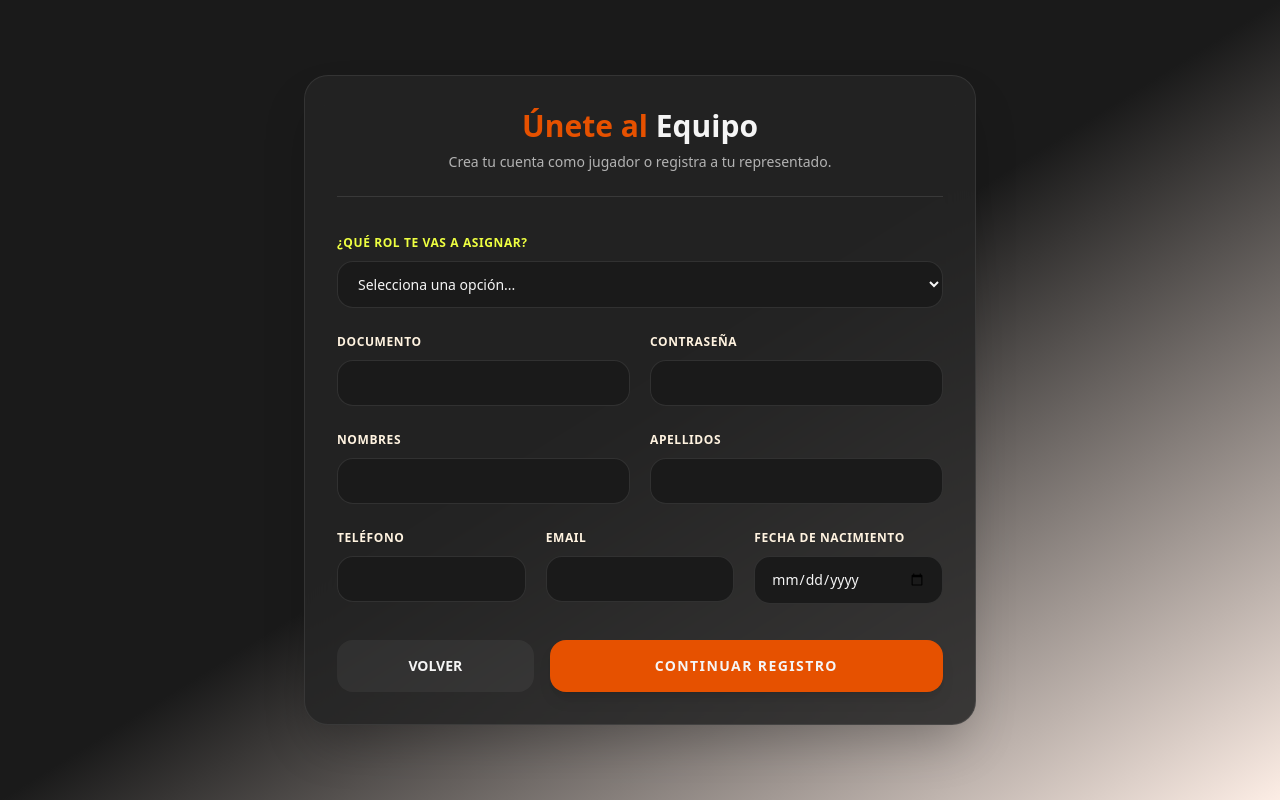
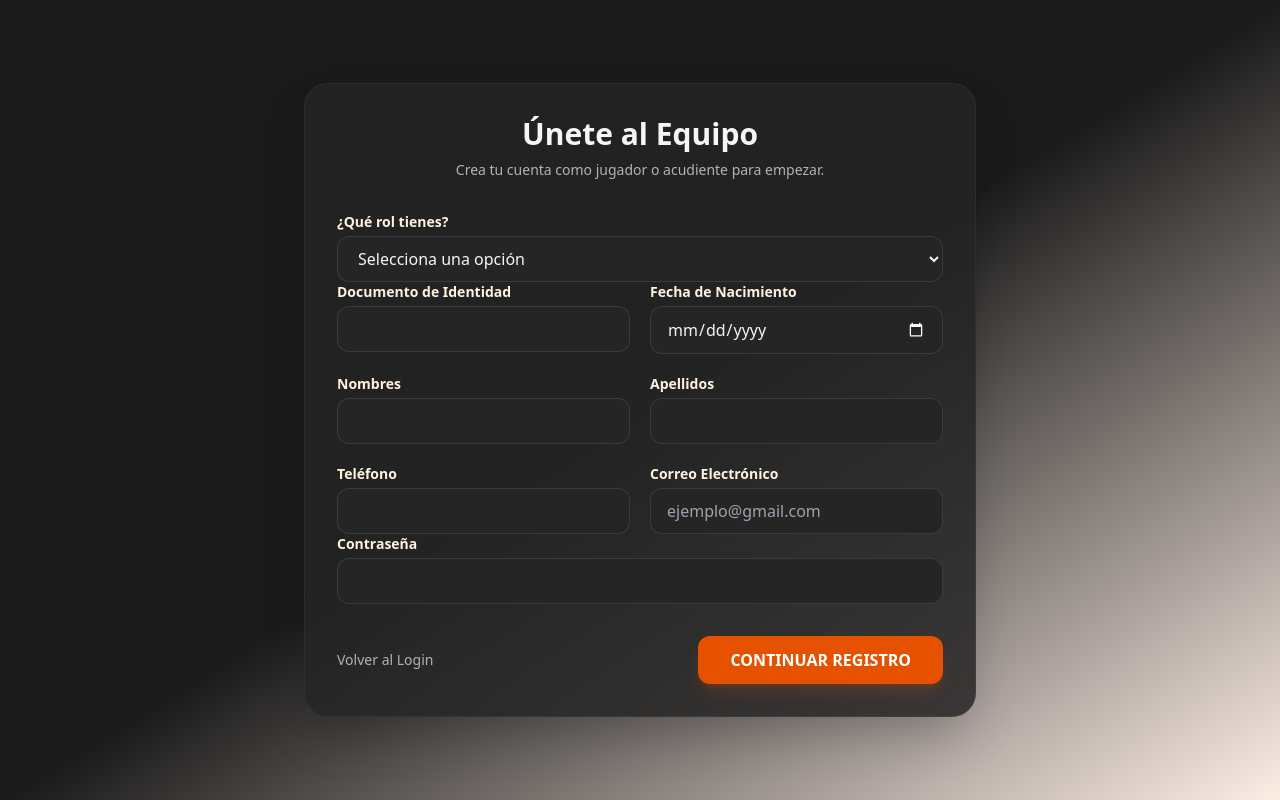
Before and after one commit to Ragnarok-2002/Futbol_Piton, a Flask app: page /registro in a window 1280 px wide. Run offline with Flask 3, Linux system fonts and the light colour scheme; some libraries are stand-ins or nearby versions.

Commit message:
Panel de registro
Se ajusta el codigo para permitir datos correctos

```diff
--- a/templates/registro.html
+++ b/templates/registro.html
@@ -28,204 +28,203 @@
             backdrop-filter: blur(16px);
             border: 1px solid rgba(255, 255, 255, 0.08);
         }
-        .hidden { display: none; }
     </style>
 </head>
 <body class="bg-gradient-to-br from-negro-carbon via-negro-carbon to-naranja-fuego/10 min-h-screen text-blanco-humo font-sans flex items-center justify-center p-4">
 
-    <div id="toastAlerta" class="fixed top-5 right-5 z-50 transform transition-all duration-500 translate-x-full opacity-0">
-        <div class="glass-effect bg-red-900/40 border-l-4 border-red-500 p-5 rounded-2xl shadow-2xl flex items-center gap-4">
-            <div class="text-3xl">⚠️</div>
-            <div>
-                <h4 class="font-bold text-blanco-humo text-sm tracking-wide">Acción Requerida</h4>
-                <p id="textoToast" class="text-xs text-naranja-suave mt-1">Aquí va el error</p>
-            </div>
-            <button onclick="cerrarToast()" class="ml-4 text-gris-claro hover:text-white font-bold text-lg">&times;</button>
-        </div>
-    </div>
-
-    <div class="glass-effect rounded-3xl p-8 max-w-2xl w-full shadow-2xl relative">
-
-        <div class="text-center mb-8 border-b border-white/10 pb-6">
-            <h1 class="text-3xl font-black"><span class="text-naranja-fuego">Únete al</span> Equipo</h1>
-            <p class="text-gris-claro text-sm mt-2">Crea tu cuenta como jugador o registra a tu representado.</p>
+    <!-- Contenedor Principal del Formulario -->
+    <div class="glass-effect p-8 rounded-3xl border border-white/5 w-full max-w-2xl shadow-2xl relative">
+        <div class="text-center mb-8">
+            <h1 class="text-3xl font-black mb-2">Únete al Equipo</h1>
+            <p class="text-gris-claro text-sm">Crea tu cuenta como jugador o acudiente para empezar.</p>
         </div>
 
-        <form id="formularioRegistro" action="/registro" method="POST" class="space-y-5">
+        <!-- Alertas de Error desde app.py -->
+        {% if error %}
+        <div class="bg-red-500/10 border border-red-500/50 text-red-400 px-4 py-3 rounded-xl mb-6 text-center text-sm font-semibold">
+            {{ error }}
+        </div>
+        {% endif %}
 
-            <div class="space-y-2">
-                <label class="text-amarillo-volt text-xs font-bold tracking-wider uppercase">¿Qué rol te vas a asignar?</label>
-                <select id="rol" name="rol" required class="w-full bg-negro-carbon text-blanco-humo px-4 py-3 rounded-2xl border border-white/10 text-sm focus:border-amarillo-volt focus:ring-1 focus:ring-amarillo-volt outline-none">
-                    <option value="" disabled selected>Selecciona una opción...</option>
+        <form id="registroForm" action="/registro" method="POST" class="space-y-5" onsubmit="validarFormulario(event)"></form>
+            <!-- Select Rol -->
+            <div>
+                <label class="block text-sm font-bold text-naranja-suave mb-1">¿Qué rol tienes?</label>
+                <select name="rol" id="rol" required class="w-full bg-gris-carbon border border-white/10 rounded-xl px-4 py-2.5 text-blanco-humo focus:outline-none focus:border-amarillo-volt transition-colors">
+                    <option value="" disabled selected>Selecciona una opción</option>
                     <option value="4">Soy Jugador (Independiente)</option>
                     <option value="5">Soy Acudiente (Padre/Madre/Tutor)</option>
                 </select>
             </div>
 
+            <!-- Grid para campos de dos columnas -->
             <div class="grid grid-cols-1 md:grid-cols-2 gap-5">
-                <div class="space-y-2">
-                    <label class="text-naranja-suave text-xs font-bold tracking-wider uppercase">Documento</label>
-                    <input inputmode="numeric" pattern="[0-9]+" title="Solo números" type="text" id="documento" name="documento" required class="solo-numeros w-full bg-negro-carbon text-blanco-humo px-4 py-3 rounded-2xl border border-white/10 text-sm outline-none">
+                <div>
+                    <label class="block text-sm font-bold text-naranja-suave mb-1">Documento de Identidad</label>
+                    <input type="text" name="documento" id="documento" required class="w-full bg-gris-carbon border border-white/10 rounded-xl px-4 py-2.5 text-blanco-humo focus:outline-none focus:border-amarillo-volt transition-colors">
                 </div>
-                <div class="space-y-2">
-                    <label class="text-naranja-suave text-xs font-bold tracking-wider uppercase">Contraseña</label>
-                    <input type="password" id="password" name="password" required class="w-full bg-negro-carbon text-blanco-humo px-4 py-3 rounded-2xl border border-white/10 text-sm outline-none">
+                <div>
+                    <label class="block text-sm font-bold text-naranja-suave mb-1">Fecha de Nacimiento</label>
+                    <!-- color-scheme: dark asegura que el calendario nativo del navegador se vea oscuro -->
+                    <input type="date" name="fecha_nacimiento" id="fecha_nacimiento" required class="w-full bg-gris-carbon border border-white/10 rounded-xl px-4 py-2.5 text-blanco-humo focus:outline-none focus:border-amarillo-volt transition-colors" style="color-scheme: dark;">
+                </div>
+                <div>
+                    <label class="block text-sm font-bold text-naranja-suave mb-1">Nombres</label>
+                    <input type="text" name="nombres" id="nombres" required class="w-full bg-gris-carbon border border-white/10 rounded-xl px-4 py-2.5 text-blanco-humo focus:outline-none focus:border-amarillo-volt transition-colors">
+                </div>
+                <div>
+                    <label class="block text-sm font-bold text-naranja-suave mb-1">Apellidos</label>
+                    <input type="text" name="apellidos" id="apellidos" required class="w-full bg-gris-carbon border border-white/10 rounded-xl px-4 py-2.5 text-blanco-humo focus:outline-none focus:border-amarillo-volt transition-colors">
+                </div>
+                <div>
+                    <label class="block text-sm font-bold text-naranja-suave mb-1">Teléfono</label>
+                    <input type="text" name="telefono" id="telefono" required class="w-full bg-gris-carbon border border-white/10 rounded-xl px-4 py-2.5 text-blanco-humo focus:outline-none focus:border-amarillo-volt transition-colors">
+                </div>
+                <div>
+                    <label class="block text-sm font-bold text-naranja-suave mb-1">Correo Electrónico</label>
+                    <input type="email" name="email" id="email" required class="w-full bg-gris-carbon border border-white/10 rounded-xl px-4 py-2.5 text-blanco-humo focus:outline-none focus:border-amarillo-volt transition-colors" placeholder="ejemplo@gmail.com">
                 </div>
             </div>
 
-            <div class="grid grid-cols-1 md:grid-cols-2 gap-5">
-                <div class="space-y-2">
-                    <label class="text-naranja-suave text-xs font-bold tracking-wider uppercase">Nombres</label>
-                    <input pattern="[a-zA-ZáéíóúÁÉÍÓÚñÑüÜ\s-]+" title="Solo letras" type="text" id="nombres" name="nombres" required class="solo-letras w-full bg-negro-carbon text-blanco-humo px-4 py-3 rounded-2xl border border-white/10 text-sm outline-none">
-                </div>
-                <div class="space-y-2">
-                    <label class="text-naranja-suave text-xs font-bold tracking-wider uppercase">Apellidos</label>
-                    <input pattern="[a-zA-ZáéíóúÁÉÍÓÚñÑüÜ\s-]+" title="Solo letras" type="text" id="apellidos" name="apellidos" required class="solo-letras w-full bg-negro-carbon text-blanco-humo px-4 py-3 rounded-2xl border border-white/10 text-sm outline-none">
-                </div>
+            <!-- Contraseña -->
+            <div>
+                <label class="block text-sm font-bold text-naranja-suave mb-1">Contraseña</label>
+                <input type="password" name="password" id="password" required class="w-full bg-gris-carbon border border-white/10 rounded-xl px-4 py-2.5 text-blanco-humo focus:outline-none focus:border-amarillo-volt transition-colors">
             </div>
 
-            <div class="grid grid-cols-1 md:grid-cols-3 gap-5">
-                <div class="space-y-2">
-                    <label class="text-naranja-suave text-xs font-bold tracking-wider uppercase">Teléfono</label>
-                    <input inputmode="numeric" pattern="[0-9]+" title="Solo números" type="text" id="telefono" name="telefono" class="solo-numeros w-full bg-negro-carbon text-blanco-humo px-4 py-3 rounded-2xl border border-white/10 text-sm outline-none">
-                </div>
-                <div class="space-y-2">
-                    <label class="text-naranja-suave text-xs font-bold tracking-wider uppercase">Email</label>
-                    <input type="email" id="email" name="email" class="w-full bg-negro-carbon text-blanco-humo px-4 py-3 rounded-2xl border border-white/10 text-sm outline-none">
-                </div>
-                <div class="space-y-2">
-                    <label class="text-naranja-suave text-xs font-bold tracking-wider uppercase">Fecha de Nacimiento</label>
-                    <input type="date" id="fecha_nacimiento" name="fecha_nacimiento" max="" onclick="this.max=new Date().toISOString().split('T')[0]" class="w-full bg-negro-carbon text-blanco-humo px-4 py-3 rounded-2xl border border-white/10 text-sm outline-none focus:border-amarillo-volt">
-                </div>
-            </div>
-
-            <div class="pt-4 flex gap-4">
-                <a href="/" class="w-1/3 bg-white/5 hover:bg-white/10 text-center text-blanco-humo font-bold py-4 rounded-2xl transition-all duration-300 text-sm flex items-center justify-center">
-                    VOLVER
-                </a>
-                <button type="button" onclick="abrirModal()" class="w-2/3 bg-naranja-fuego hover:bg-orange-700 text-blanco-humo font-bold py-4 rounded-2xl shadow-lg transition-all duration-300 hover:-translate-y-1 tracking-widest text-sm focus:ring-2 focus:ring-amarillo-volt">
+            <div class="flex justify-between items-center mt-8 gap-4">
+                <a href="/" class="text-sm text-gris-claro hover:text-white transition-colors">Volver al Login</a>
+                <!-- Cambiamos type="submit" por button para que primero abra el modal -->
+                <button type="submit" class="bg-naranja-fuego hover:bg-orange-600 text-white font-bold py-3 px-8 rounded-xl transition-all shadow-lg shadow-naranja-fuego/20">
                     CONTINUAR REGISTRO
                 </button>
             </div>
         </form>
     </div>
 
-    <div id="modalConfirmacion" class="hidden fixed inset-0 z-50 flex items-center justify-center bg-black/80 backdrop-blur-sm p-4">
-        <div class="glass-effect rounded-3xl p-8 max-w-md w-full shadow-2xl border border-amarillo-volt/30 transform scale-100 transition-all">
+    <!-- ========================================== -->
+    <!-- MODAL DE CONFIRMACIÓN DE DATOS -->
+    <!-- ========================================== -->
+    <div id="modalConfirmacion" class="hidden fixed inset-0 z-50 flex items-center justify-center p-4">
+        <!-- Fondo oscuro (Overlay) -->
+        <div class="absolute inset-0 bg-black/80 backdrop-blur-sm" onclick="cerrarModal()"></div>
+
+        <!-- Tarjeta del Modal -->
+        <div class="bg-gris-carbon border border-white/10 rounded-3xl p-8 w-full max-w-md relative z-10 shadow-2xl">
             <div class="text-center mb-6">
-                <div class="text-4xl mb-2">⚠️</div>
-                <h2 class="text-xl font-black text-blanco-humo">Confirmar Datos</h2>
-                <p class="text-gris-claro text-xs mt-1">Por favor, verifica que tu información y rol sean correctos antes de enviar.</p>
+                <div class="text-4xl mb-2 text-amarillo-volt">⚠️</div>
+                <h3 class="text-xl font-black text-white">Confirmar Datos</h3>
+                <p class="text-xs text-gris-claro mt-2">Por favor, verifica que tu información y rol sean correctos antes de enviar.</p>
             </div>
 
-            <div class="bg-negro-carbon/50 rounded-2xl p-5 space-y-3 mb-6 text-sm">
+            <!-- Lista de datos capturados dinámicamente -->
+            <div class="space-y-3 bg-negro-carbon/80 p-5 rounded-2xl border border-white/5 text-sm">
                 <div class="flex justify-between border-b border-white/5 pb-2">
-                    <span class="text-naranja-suave font-bold">Rol:</span>
-                    <span id="resumenRol" class="text-amarillo-volt font-black"></span>
+                    <span class="font-bold text-gris-claro">Rol:</span>
+                    <span id="modal-rol" class="font-bold text-amarillo-volt text-right"></span>
                 </div>
                 <div class="flex justify-between border-b border-white/5 pb-2">
-                    <span class="text-naranja-suave font-bold">Documento:</span>
-                    <span id="resumenDoc" class="text-blanco-humo"></span>
+                    <span class="font-bold text-gris-claro">Documento:</span>
+                    <span id="modal-doc" class="text-white text-right break-all"></span>
                 </div>
-                <div class="flex justify-between">
-                    <span class="text-naranja-suave font-bold">Nombre:</span>
-                    <span id="resumenNombre" class="text-blanco-humo text-right"></span>
+                <div class="flex justify-between border-b border-white/5 pb-2">
+                    <span class="font-bold text-gris-claro">Nombres:</span>
+                    <span id="modal-nombres" class="text-white text-right uppercase"></span>
+                </div>
+                <div class="flex justify-between border-b border-white/5 pb-2">
+                    <span class="font-bold text-gris-claro">Apellidos:</span>
+                    <span id="modal-apellidos" class="text-white text-right uppercase"></span>
+                </div>
+                <div class="flex justify-between border-b border-white/5 pb-2">
+                    <span class="font-bold text-gris-claro">Teléfono:</span>
+                    <span id="modal-tel" class="text-white text-right"></span>
+                </div>
+                <div class="flex justify-between border-b border-white/5 pb-2">
+                    <span class="font-bold text-gris-claro">Nacimiento:</span>
+                    <span id="modal-fecha" class="text-white text-right"></span>
+                </div>
+                <div class="flex justify-between items-center">
+                    <span class="font-bold text-gris-claro">Correo:</span>
+                    <span id="modal-email" class="text-white text-right text-xs break-all ml-4"></span>
                 </div>
             </div>
 
-            <div class="flex gap-3">
-                <button type="button" onclick="cerrarModal()" class="w-1/2 py-3 bg-white/5 hover:bg-white/10 rounded-xl text-xs font-bold text-gris-claro transition-all">
+            <!-- Botones del modal -->
+            <div class="flex gap-4 mt-8">
+                <button type="button" onclick="cerrarModal()" class="flex-1 py-3 bg-white/5 hover:bg-white/10 text-gris-claro hover:text-white text-xs font-bold rounded-xl transition-all border border-white/10">
                     CORREGIR
                 </button>
-                <button type="button" onclick="enviarFormulario()" class="w-1/2 py-3 bg-amarillo-volt hover:bg-yellow-400 rounded-xl text-xs font-black text-negro-carbon shadow-lg shadow-amarillo-volt/20 transition-all">
+                <button type="button" onclick="enviarFormulario()" class="flex-1 py-3 bg-amarillo-volt hover:bg-[#D4E637] text-negro-carbon text-xs font-black rounded-xl transition-all shadow-lg shadow-amarillo-volt/20">
                     SÍ, REGISTRARME
                 </button>
             </div>
         </div>
     </div>
 
+    <!-- ========================================== -->
+    <!-- LÓGICA JAVASCRIPT DEL MODAL Y VALIDACIÓN   -->
+    <!-- ========================================== -->
     <script>
-        // 1. Lógica de la Alerta Elegante
-        function mostrarToast(mensaje) {
-            document.getElementById('textoToast').innerText = mensaje;
-            const toast = document.getElementById('toastAlerta');
-            toast.classList.remove('translate-x-full', 'opacity-0');
-            // Se oculta automáticamente después de 6 segundos
-            setTimeout(cerrarToast, 6000);
-        }
+        // Clonamos la lista blanca del backend al frontend
+        const DOMINIOS_PERMITIDOS = [
+            'gmail.com',
+            'outlook.com',
+            'hotmail.com',
+            'yahoo.com',
+            'misena.edu.co',
+            'sena.edu.co'
+        ];
 
-        function cerrarToast() {
-            const toast = document.getElementById('toastAlerta');
-            toast.classList.add('translate-x-full', 'opacity-0');
-        }
+        function mostrarModal() {
+            const form = document.getElementById('registroForm');
+            const emailInput = document.getElementById('email');
 
-        // 2. Si Python detecta un clon o error de fecha, lo muestra automáticamente
-        {% if error %}
-        window.onload = function() {
-            mostrarToast("{{ error }}");
-        };
-        {% endif %}
+            // 1. Limpiamos alertas personalizadas previas
+            emailInput.setCustomValidity('');
 
-        // 3. Validación ESTRICTA antes de abrir tu modal
-        function abrirModal() {
-            const rolSelect = document.getElementById('rol');
-            const textoRol = rolSelect.options[rolSelect.selectedIndex] ? rolSelect.options[rolSelect.selectedIndex].text : '';
-
-            const doc = document.getElementById('documento').value.trim();
-            const nombres = document.getElementById('nombres').value.trim();
-            const apellidos = document.getElementById('apellidos').value.trim();
-            const telefono = document.getElementById('telefono').value.trim();
-            const email = document.getElementById('email').value.trim();
-            const password = document.getElementById('password').value.trim();
-            const fechaNacimiento = document.getElementById('fecha_nacimiento').value.trim();
-
-            if(rolSelect.value === "" || doc === "" || nombres === "" || apellidos === "" || telefono === "" || email === "" || password === "" || fechaNacimiento === "") {
-                mostrarToast("Por favor, llena toda la información. Todos los campos son obligatorios.");
+            // 2. Revisamos si hay campos vacíos o correos sin el arroba (@)
+            if (!form.checkValidity()) {
+                form.reportValidity(); // Esto lanza el letrerito de "Completa este campo"
                 return;
             }
 
-            // LÓGICA DE NEGOCIO: VALIDACIÓN DE EDADES
-            const fechaNac = new Date(fechaNacimiento + 'T00:00:00');
-            const hoy = new Date();
-            let edad = hoy.getFullYear() - fechaNac.getFullYear();
-            const mes = hoy.getMonth() - fechaNac.getMonth();
-            if (mes < 0 || (mes === 0 && hoy.getDate() < fechaNac.getDate())) {
-                edad--; // Resta un año si aún no ha cumplido meses/días en el año actual
-            }
+            // 3. Validación en tiempo real de la lista blanca (Frontend)
+            const emailValor = emailInput.value.trim().toLowerCase();
+            const partes = emailValor.split('@');
 
-            if (rolSelect.value === "4") { // Si es Jugador
-                if (edad < 10) {
-                    mostrarToast("Aún no tienes la edad mínima (10 años). Te invitamos a inscribirte en nuestra escuela aliada JUNIOR para los más pequeños.");
-                    return;
-                }
-                if (edad > 22) {
-                    mostrarToast("Superaste la edad máxima (22 años). Te invitamos a inscribirte en nuestra escuela aliada MASTER para seguir creciendo.");
-                    return;
-                }
-            } else if (rolSelect.value === "5") { // Si es Acudiente
-                if (edad < 18) {
-                    mostrarToast("Para registrarte como Acudiente o Tutor legal debes ser mayor de edad.");
-                    return;
+            if (partes.length === 2) {
+                const dominio = partes[1];
+                if (!DOMINIOS_PERMITIDOS.includes(dominio)) {
+                    // Activamos el "letrerito" nativo de HTML5 con nuestro error
+                    emailInput.setCustomValidity(`El dominio @${dominio} no está permitido. Usa un proveedor real.`);
+                    form.reportValidity(); // Forzamos a que salga la alerta visual
+                    return; // Detenemos el proceso para que NO se borre el formulario
                 }
             }
 
-            // Si todo es correcto, pintamos los datos en el Modal
-            document.getElementById('resumenRol').innerText = textoRol;
-            document.getElementById('resumenDoc').innerText = doc;
-            document.getElementById('resumenNombre').innerText = nombres + " " + apellidos;
+            // 4. Si todo está perfecto, procedemos a llenar y mostrar el modal
+            const rolSelect = document.getElementById('rol');
+            const textoRol = rolSelect.options[rolSelect.selectedIndex].text;
+
+            document.getElementById('modal-rol').innerText = textoRol;
+            document.getElementById('modal-doc').innerText = document.getElementById('documento').value;
+            document.getElementById('modal-nombres').innerText = document.getElementById('nombres').value;
+            document.getElementById('modal-apellidos').innerText = document.getElementById('apellidos').value;
+            document.getElementById('modal-tel').innerText = document.getElementById('telefono').value;
+            document.getElementById('modal-fecha').innerText = document.getElementById('fecha_nacimiento').value;
+            document.getElementById('modal-email').innerText = emailValor;
 
             document.getElementById('modalConfirmacion').classList.remove('hidden');
         }
-
 
         function cerrarModal() {
             document.getElementById('modalConfirmacion').classList.add('hidden');
         }
 
         function enviarFormulario() {
-            document.getElementById('formularioRegistro').submit();
+            document.getElementById('modalConfirmacion').classList.add('hidden');
+            document.getElementById('registroForm').submit();
         }
     </script>
-    <script src="{{ url_for('static', filename='js/validacion_campos.js') }}"></script>
 </body>
 </html>
```
